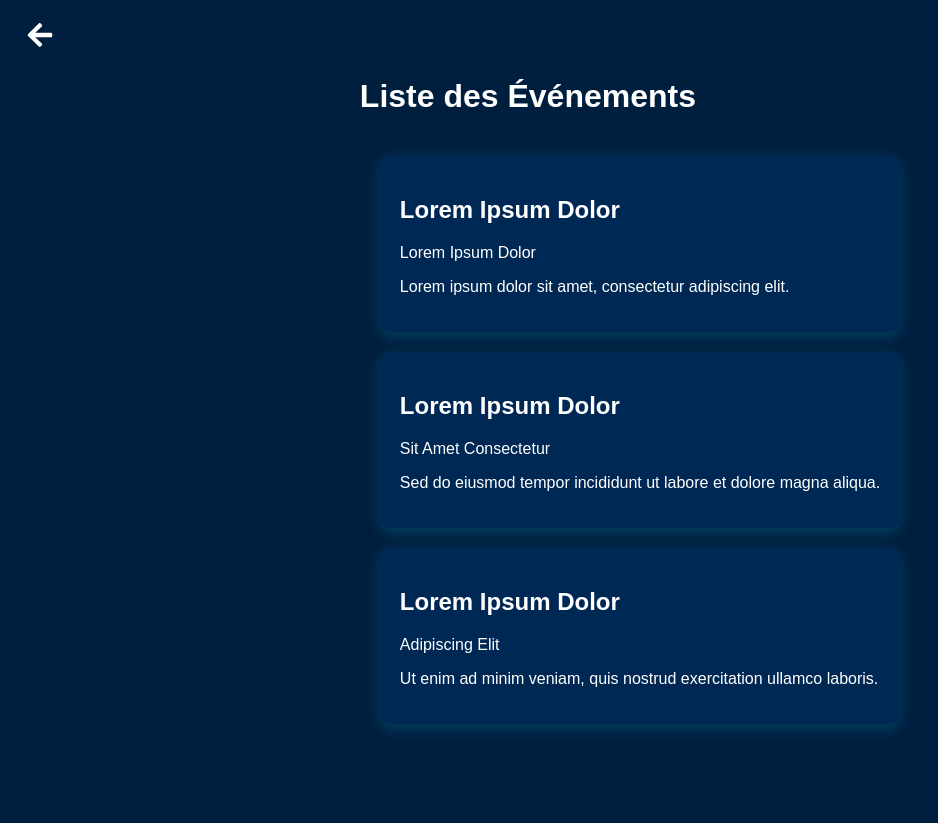
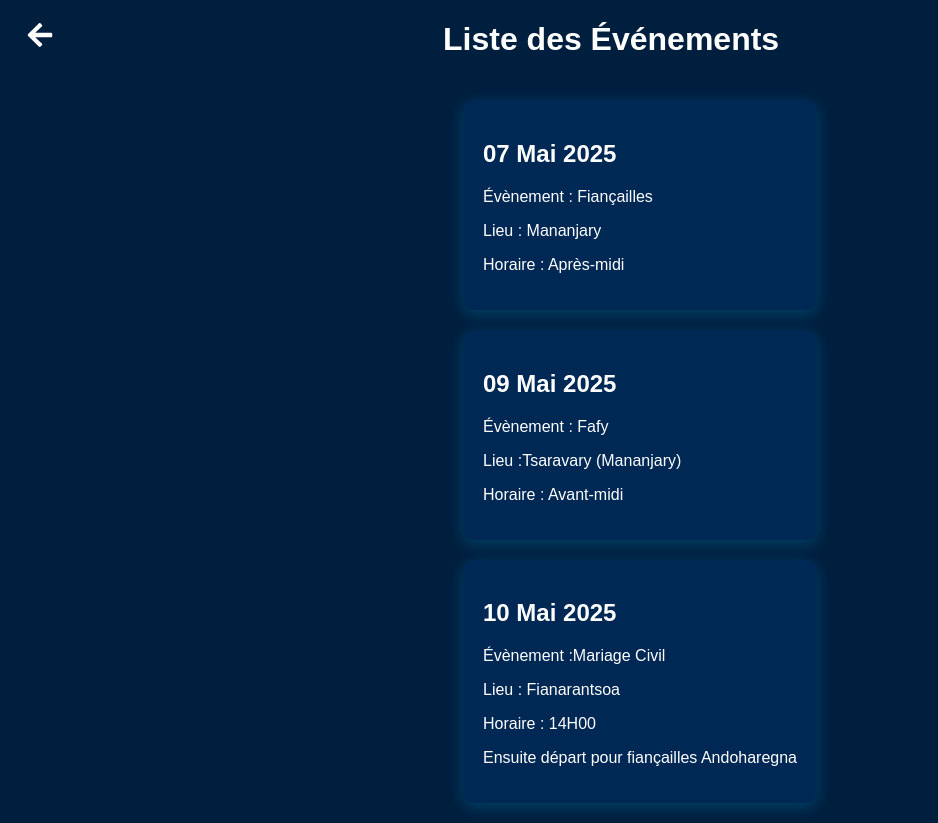
Before and after one commit to claudemarjean/the-claudes, a React (Create React App) app: page /events in a window 1280 px wide. Shown: the whole page, without its empty margins (0-938 px from the left). Before the commit the page ends 800 px from the top, so only its background shows below. Built offline with nearby package versions, Linux system fonts and the light colour scheme.

Commit message:
mise à jour interface by Carella

```diff
--- a/public/index.html
+++ b/public/index.html
@@ -2,7 +2,6 @@
 <html lang="en">
   <head>
     <meta charset="utf-8" />
-    <link rel="icon" href="%PUBLIC_URL%/favicon.ico" />
     <meta name="viewport" content="width=device-width, initial-scale=1" />
     <meta name="theme-color" content="#000000" />
     <meta
@@ -24,7 +23,7 @@
       work correctly both with client-side routing and a non-root public URL.
       Learn how to configure a non-root public URL by running `npm run build`.
     -->
-    <title>React App</title>
+    <title>The Claudes Step</title>
   </head>
   <body>
     <noscript>You need to enable JavaScript to run this app.</noscript>
--- a/src/App.js
+++ b/src/App.js
@@ -13,12 +13,12 @@ function HomePage() {
         <link href="https://fonts.googleapis.com/css2?family=Italianno&display=swap" rel="stylesheet" />
       </Helmet>
 
-      <h4 className="italianno" >The Claudes</h4>
+      <h4>404 : célibataires not found!!!</h4>
       <div className="cards">
         {/* Carte pour les détails des événements */}
         <div className="card">
           <div className="card-content">
-            <p>Les détails de ce grand jour, remplis d'amour, vous attendent ici.</p>
+            <p>Découvrez chaque instant magique de ces jours, juste ici.</p>
             <motion.button
               whileHover={{ scale: 1.1 }}
               whileTap={{ scale: 0.9 }}
--- a/src/Events.js
+++ b/src/Events.js
@@ -7,22 +7,27 @@ import "./App.css";
 const events = [
   {
     id: 1,
-    date: "Lorem Ipsum Dolor",
-    location: "Lorem Ipsum Dolor",
+    date: "07 Mai 2025",
+    evenement : "Évènement : Fiançailles ",
+    location: "Lieu : Mananjary",
+    horaire : "Horaire : Après-midi",
     details: "Lorem ipsum dolor sit amet, consectetur adipiscing elit.",
   },
   {
     id: 2,
-    date: "Lorem Ipsum Dolor",
-    location: "Sit Amet Consectetur",
-    details: "Sed do eiusmod tempor incididunt ut labore et dolore magna aliqua.",
-  },
-  {
+    date: "09 Mai 2025",
+    evenement : "Évènement : Fafy ",
+    location: "Lieu :Tsaravary (Mananjary)",
+    horaire : "Horaire : Avant-midi",
+    details: "Lorem ipsum dolor sit amet, consectetur adipiscing elit.",
+  },{
     id: 3,
-    date: "Lorem Ipsum Dolor",
-    location: "Adipiscing Elit",
-    details: "Ut enim ad minim veniam, quis nostrud exercitation ullamco laboris.",
-  },
+    date: "10 Mai 2025",
+    evenement : "Évènement :Mariage Civil ",
+    location: "Lieu : Fianarantsoa",
+    horaire : "Horaire : 14H00",
+    details: "Ensuite départ pour fiançailles Andoharegna ",
+  }
 ];
 
 function Events() {
@@ -50,8 +55,14 @@ function Events() {
             whileTap={{ scale: 0.95 }}
           >
             <h2>{event.date}</h2>
+            <p className="details">{event.evenement}</p>
             <p className="location">{event.location}</p>
-            <p className="details">{event.details}</p>
+            <p className="details">{event.horaire}</p>
+            {
+              event.id === 3 && (
+                <p className="details">{event.details}</p>
+              )
+            }
           </motion.div>
         ))}
       </div>
```
